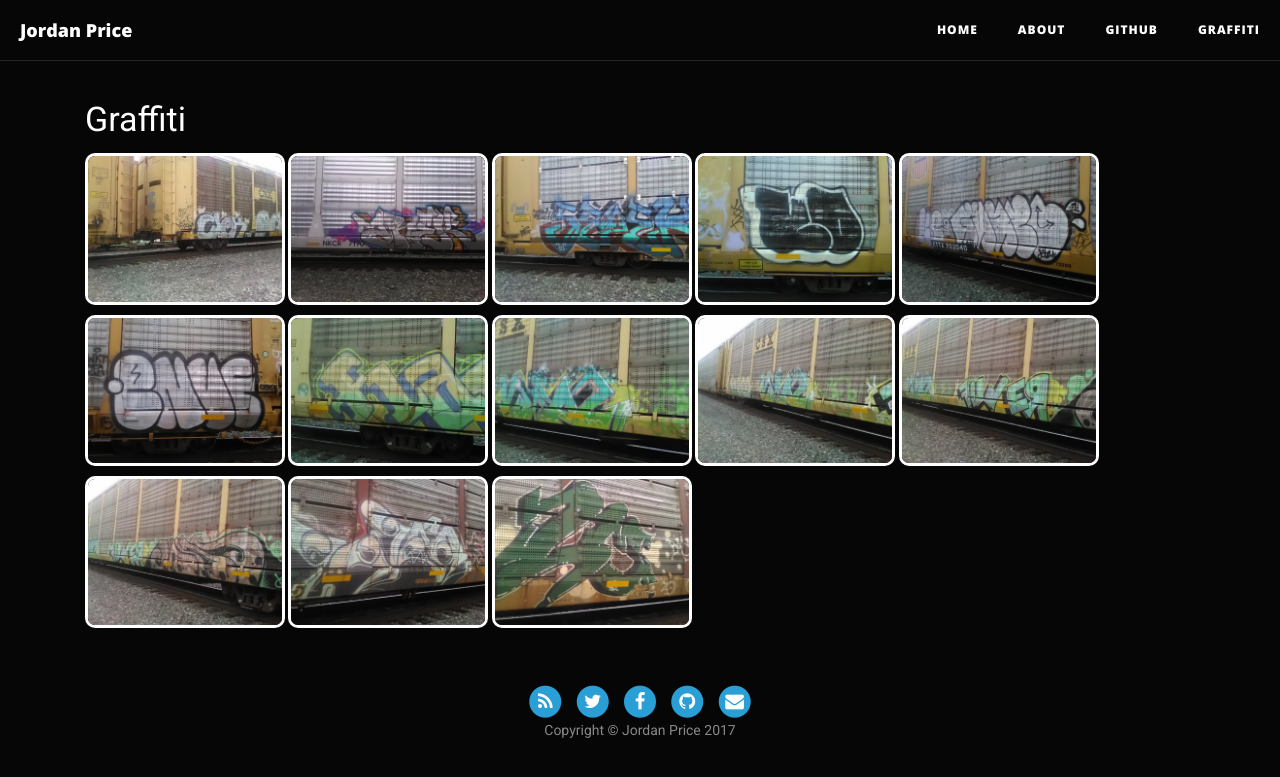
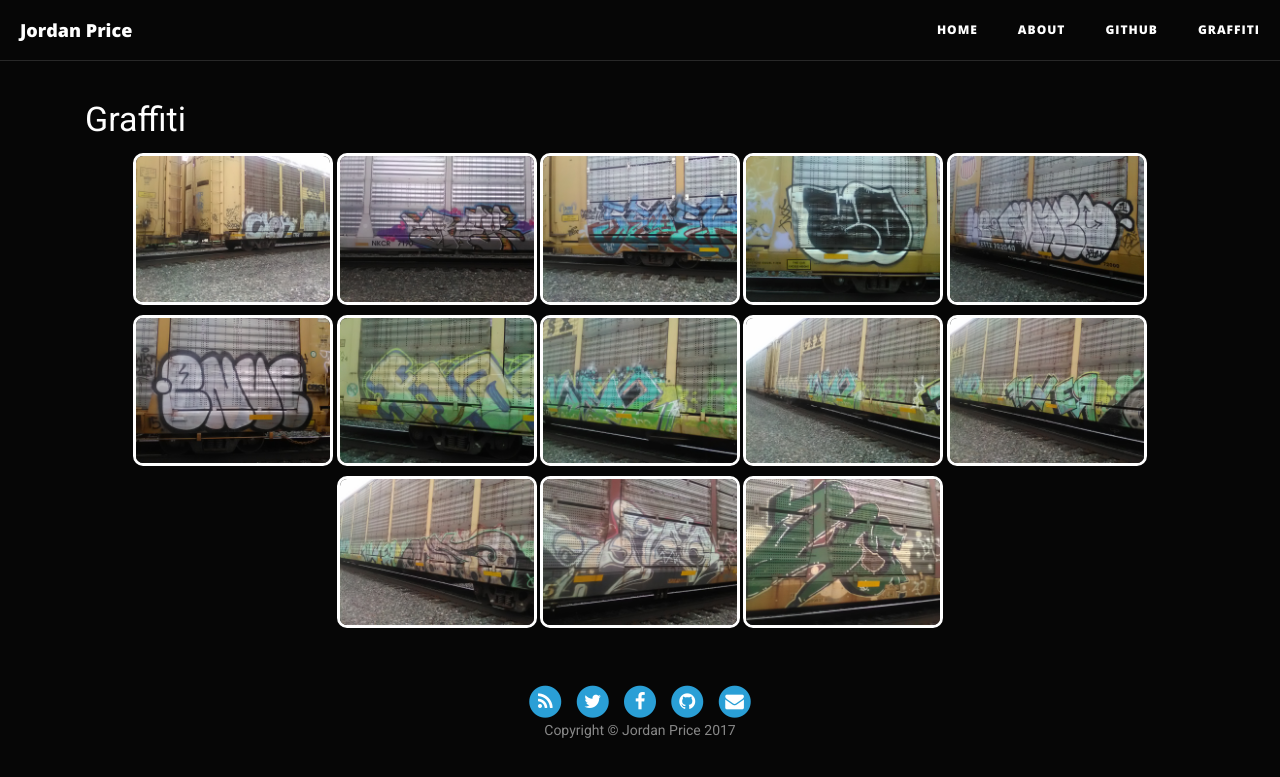
Before and after one commit to thejordanprice/thejordanprice.github.io, a Jekyll site: the page built from graffiti.markdown, in a window 1280 px wide. Shown: the top 777 px of the page. Built offline with Jekyll 4.4.1, drawn with Linux system fonts in a browser that asks for light colours; nearby versions of some CDN libraries.

Commit message:
centered images on graffiti.

```diff
--- a/graffiti.markdown
+++ b/graffiti.markdown
@@ -7,7 +7,7 @@ description: "I've been documenting graffiti for your viewing pleasure."
 
 ### Graffiti
 {::nomarkdown}
-<div style='width:100%'>{% for image in site.static_files %}{% if image.path contains 'images/graffiti' %}<img class='lightbox' src="{{ site.baseurl }}{{ image.path }}" onclick="lightbox(this)">  {% endif %}{% endfor %}
+<div style='width:100%; text-align: center;'>{% for image in site.static_files %}{% if image.path contains 'images/graffiti' %}<img class='lightbox' src="{{ site.baseurl }}{{ image.path }}" onclick="lightbox(this)">  {% endif %}{% endfor %}
 </div>
 <script src="/js/lightbox.js"></script>
 {:/}
```
Also changed, not shown: 1 other file.
